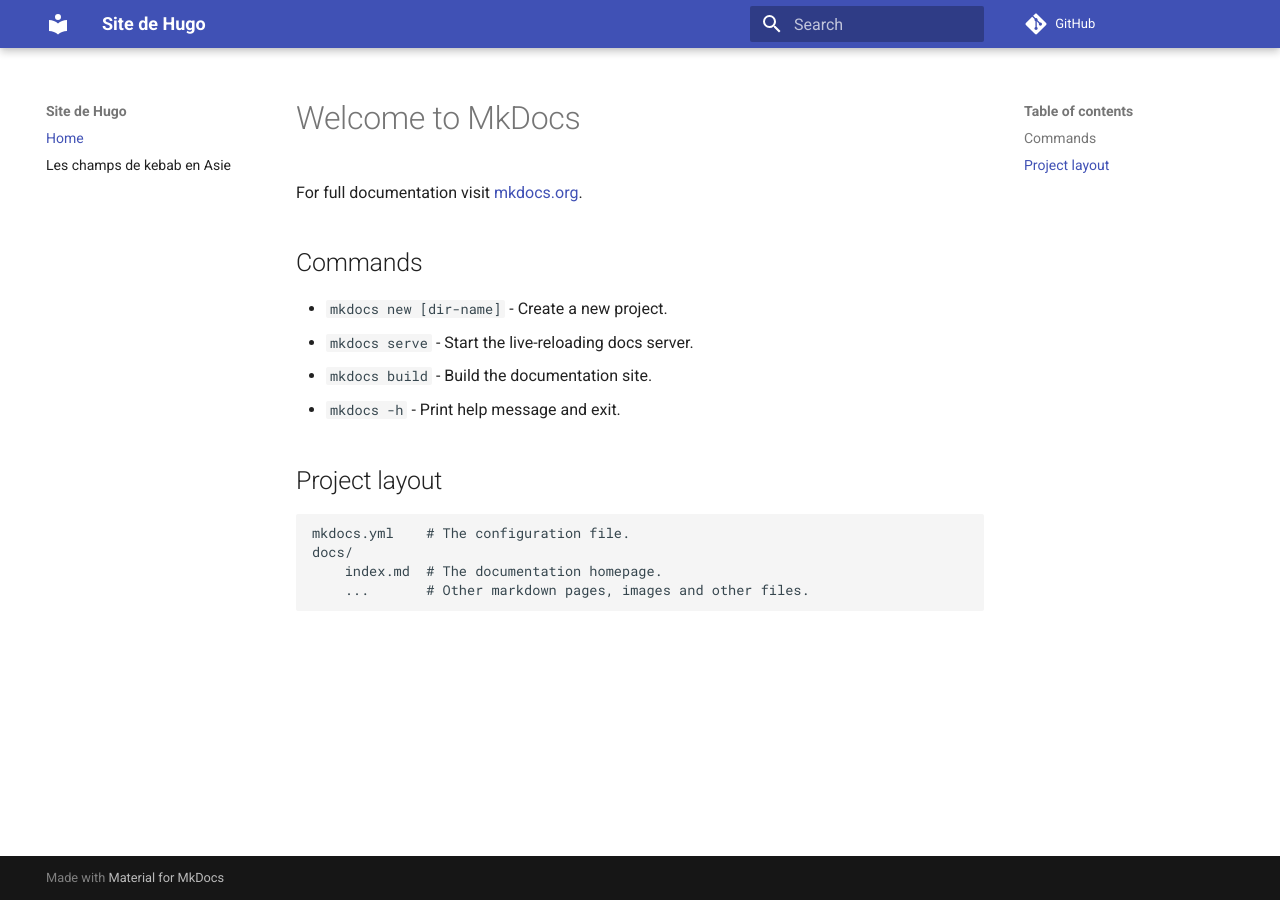
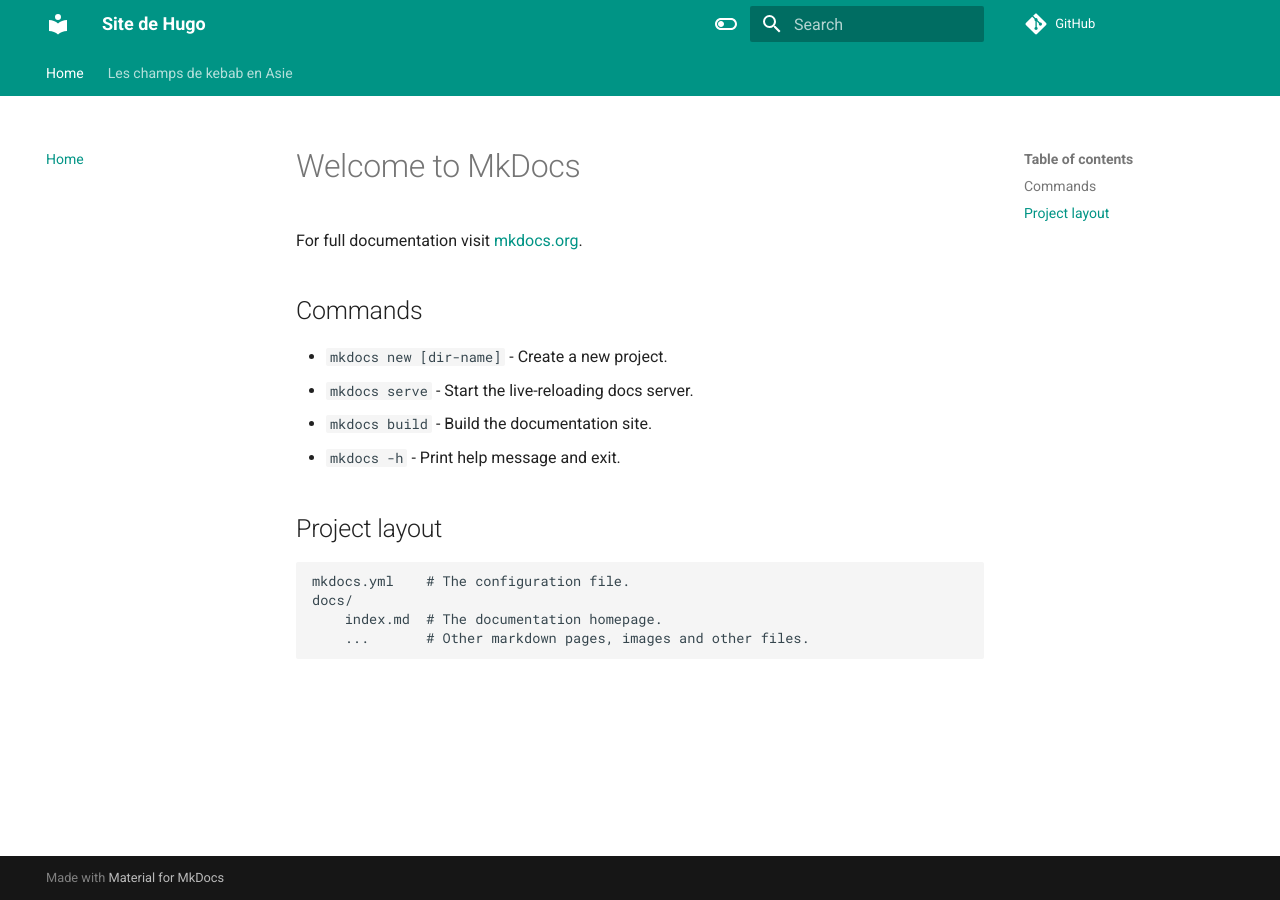
Before and after one commit to e-Tesseract/e-Tesseract.github.io, an MkDocs documentation site: the page built from docs/index.md, in a window 1280 px wide. Built offline with MkDocs 1.6.1 and Material for MkDocs 9.7.7, drawn with Linux system fonts in a browser that asks for light colours; comment, search, counter and statistics services are not loaded.

Commit message:
Update mkdocs.yml

```diff
--- a/mkdocs.yml
+++ b/mkdocs.yml
@@ -8,3 +8,19 @@
 
 theme:
   name: material
+  features:
+    - navigation.tabs
+    - navigation.sections
+  palette:
+    - scheme: default
+      toggle:
+        icon: material/toggle-switch-off-outline
+        name: Theme sombre
+      primary: teal
+      accent: purple
+    - scheme: slate
+      toggle:
+        icon: material/toggle-switch
+        name: Theme clair
+      primary: teal
+      accent: lime
```
